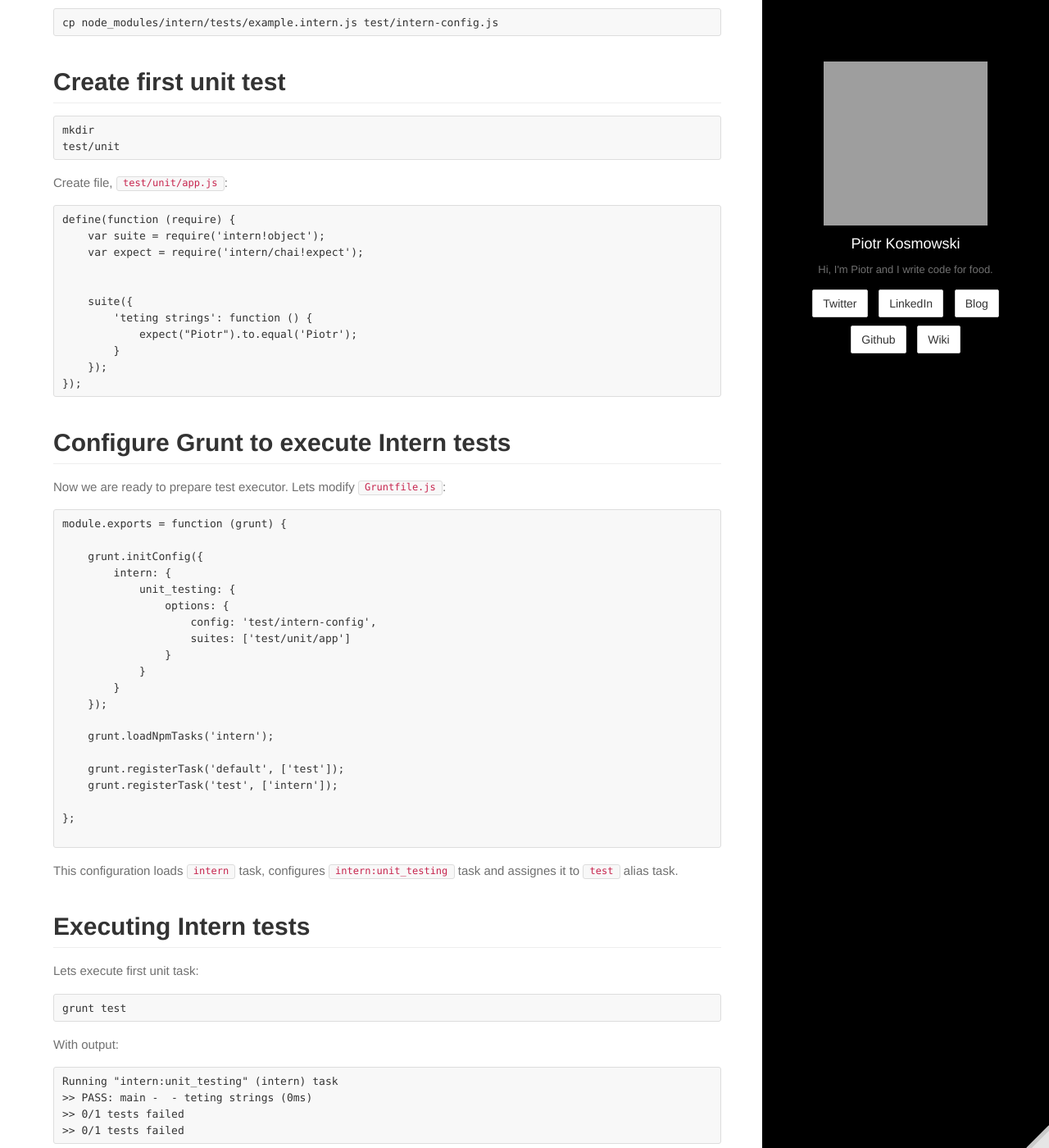
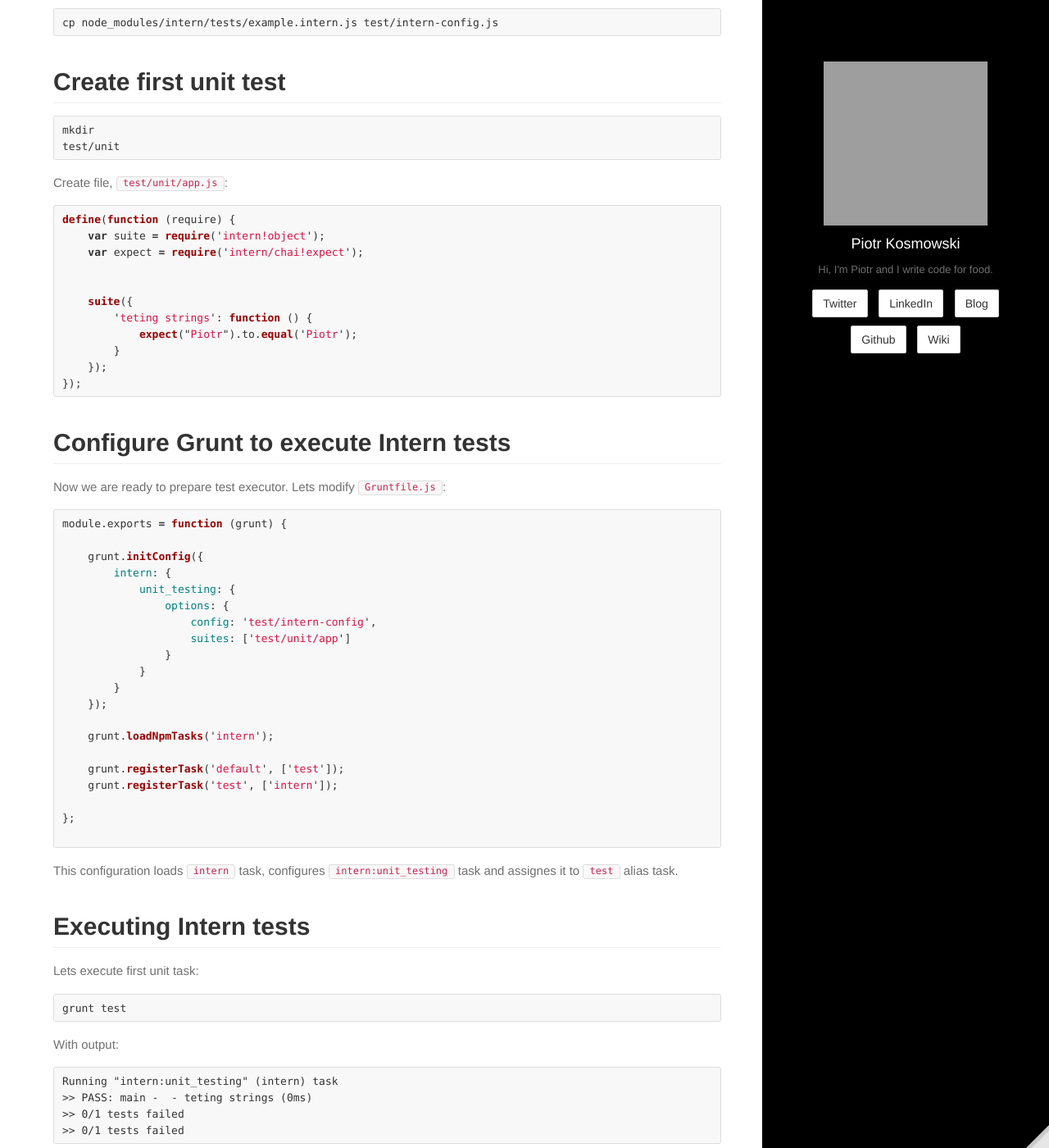
Before and after one commit to kospiotr/kospiotr.github.io, a Jekyll site: the page built from _posts/2015-03-01-unit-tests-with-intern.md, in a window 1280 px wide and 1400 px high, scrolled down 3868 px. Shown: the whole window at 82% size. Built offline with Jekyll 4.4.1, drawn with Linux system fonts in a browser that asks for light colours; Markdown is read by kramdown in place of the engine named in the settings; some of the changed text lies outside the part shown; grey boxes are pictures that could not be loaded.

Commit message:
Update 2015-03-01-unit-tests-with-intern.md

````diff
--- a/_posts/2015-03-01-unit-tests-with-intern.md
+++ b/_posts/2015-03-01-unit-tests-with-intern.md
@@ -50,7 +50,7 @@ mkdir src
 
 Create file: ```src/app.js```:
 
-```
+```js
 var express = require('express');
 var app = express();
 
@@ -70,7 +70,7 @@ To host that application we will need server.
 
 Create file: ```src/server.js```:
 
-```
+```js
 var app = require('./app');
 app.listen(8080);
 console.log('Application is running on port 8080');
@@ -92,7 +92,7 @@ hitting test
 
 And when hitting: ```http://localhost:8080/test``` in the browser you should get:
 
-```
+```js
 {
 "status": "ok"
 }
@@ -120,7 +120,7 @@ npm install grunt --save-dev
 
 Configure grunt, create ```Gruntfile.js```:
 
-```
+```js
 module.exports = function (grunt) {
     grunt.initConfig({
     });
@@ -168,7 +168,7 @@ test/unit
 
 Create file, ```test/unit/app.js```:
 
-```
+```js
 define(function (require) {
     var suite = require('intern!object');
     var expect = require('intern/chai!expect');
@@ -186,7 +186,7 @@ define(function (require) {
 
 Now we are ready to prepare test executor. Lets modify ```Gruntfile.js```:
 
-```
+```js
 module.exports = function (grunt) {
 
     grunt.initConfig({
````
